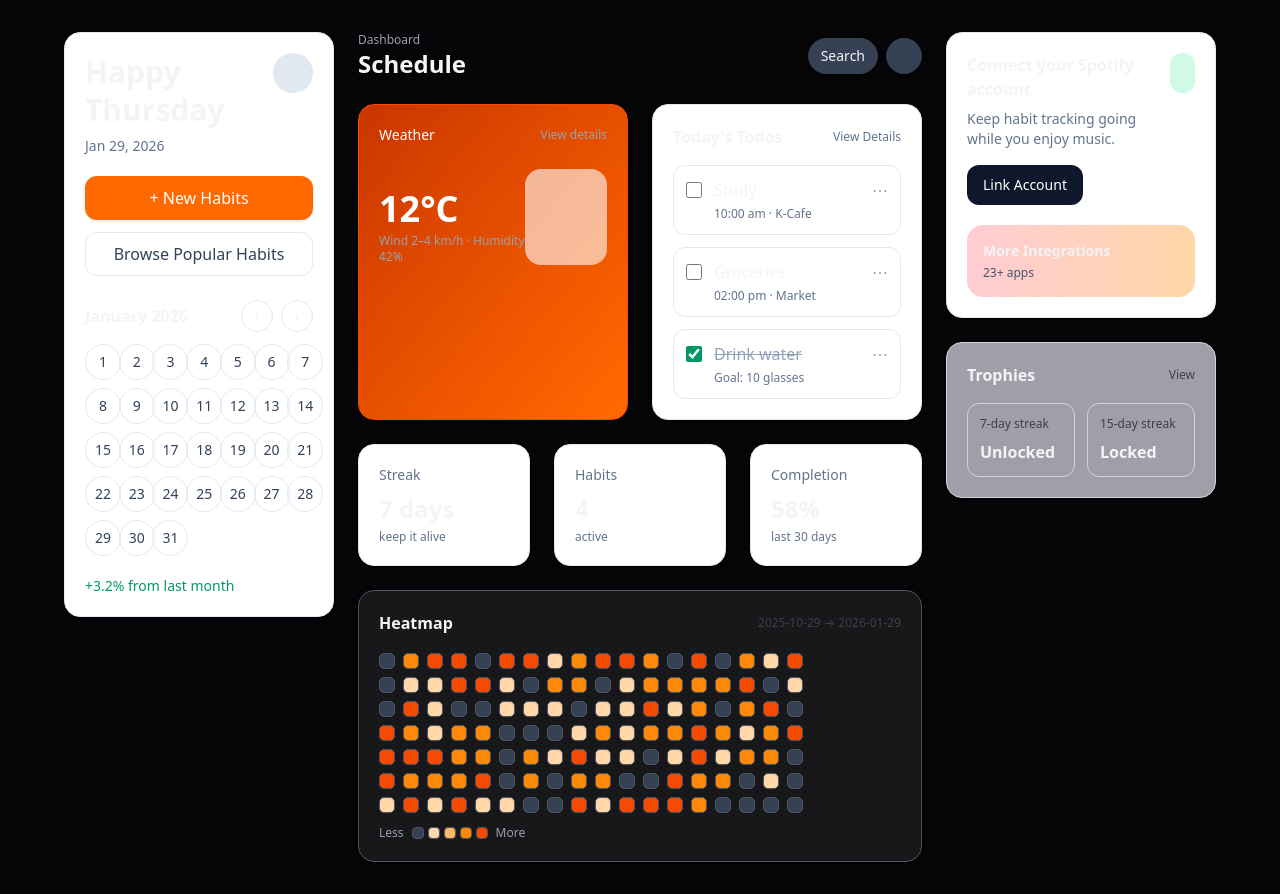
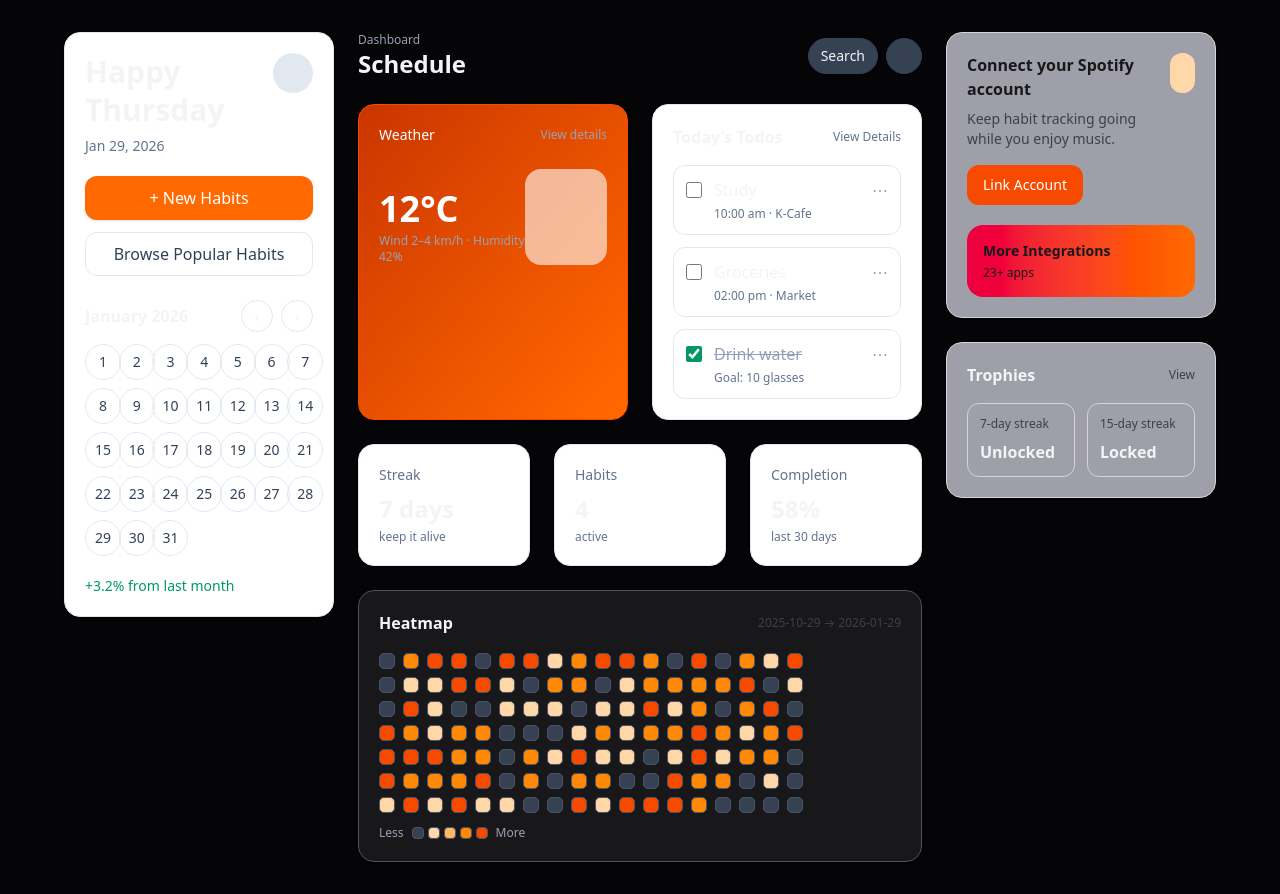
Before and after one commit to lucaskampi/habit-tracker, a Next.js app: page /dashboard in a window 1280 px wide. Built offline with nearby package versions, Linux system fonts and the light colour scheme; no server answers.

Commit message:
feat: changing color schema

```diff
--- a/src/app/dashboard/ui/IntegrationsCard.tsx
+++ b/src/app/dashboard/ui/IntegrationsCard.tsx
@@ -4,23 +4,22 @@ import React from "react";
 
 export default function IntegrationsCard() {
   return (
-    <div className="bg-white rounded-2xl p-5 shadow-sm border border-slate-200">
+    <div className="bg-zinc-400 rounded-2xl p-5 shadow-sm border border-zinc-300 text-zinc-900">
       <div className="flex items-start justify-between">
         <div>
           <div className="text-base font-semibold">Connect your Spotify account</div>
-          <div className="mt-2 text-sm text-slate-500">
+          <div className="mt-2 text-sm text-zinc-700">
             Keep habit tracking going while you enjoy music.
           </div>
-          <button className="mt-4 h-10 px-4 rounded-xl bg-slate-900 text-white text-sm font-medium">
+          <button className="mt-4 h-10 px-4 rounded-xl bg-orange-600 text-white text-sm font-medium">
             Link Account
           </button>
         </div>
-        <div className="h-10 w-10 rounded-xl bg-emerald-100" />
+        <div className="h-10 w-10 rounded-xl bg-orange-200" />
       </div>
-
-      <div className="mt-5 rounded-2xl bg-gradient-to-r from-rose-200 to-orange-200 p-4">
+      <div className="mt-5 rounded-2xl bg-gradient-to-r from-rose-600 to-orange-500 p-4">
         <div className="text-sm font-semibold">More Integrations</div>
-        <div className="text-xs text-slate-600 mt-1">23+ apps</div>
+        <div className="text-xs text-zinc-900 mt-1">23+ apps</div>
       </div>
     </div>
   );
```
